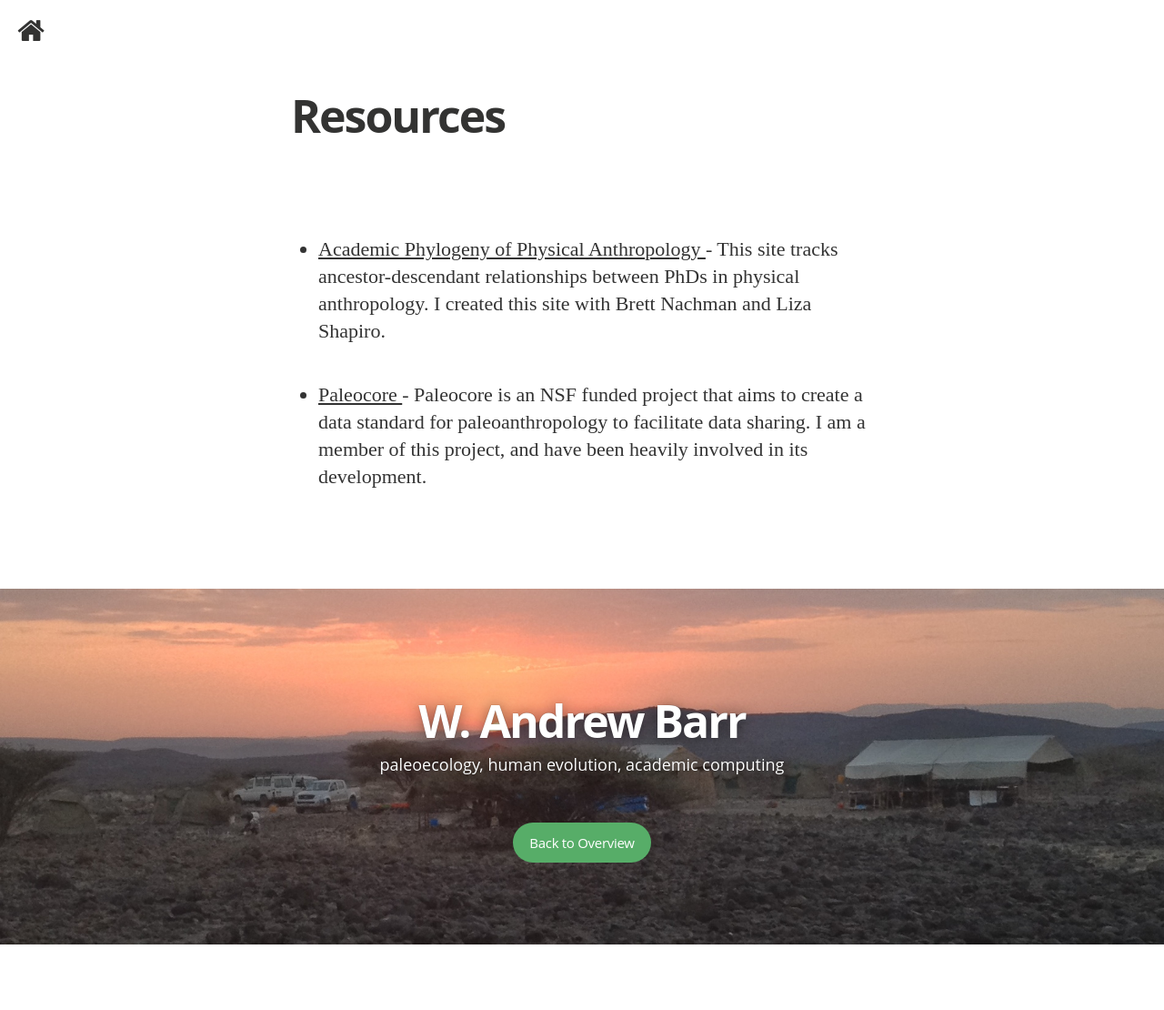
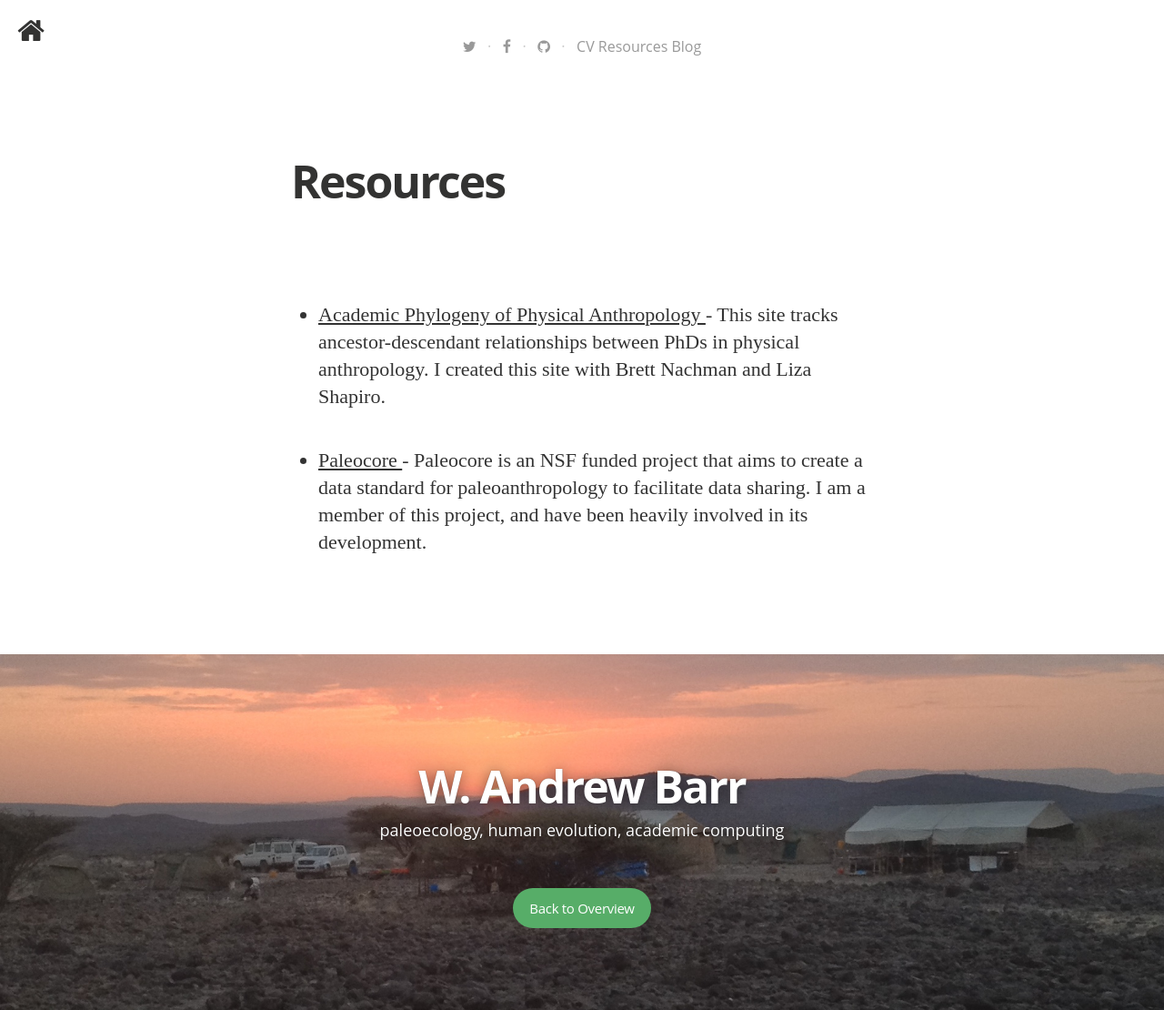
Before and after one commit to wabarr/personal, a Jekyll site: the page built from resources.md, in a window 1280 px wide. Shown: the whole page at 91% size. Built offline with Jekyll 4.4.1, drawn with Linux system fonts in a browser that asks for light colours; nearby versions of some CDN libraries; some web fonts are replaced; Markdown is read by kramdown in place of the engine named in the settings; before the commit the page ends 1038 px from its top, so only the background shows below that.

Commit message:
change header

```diff
--- a/_layouts/page.html
+++ b/_layouts/page.html
@@ -5,8 +5,13 @@
   {% include head.html %}
   <body itemscope itemtype="http://schema.org/Article">
     {% include header.html %}
+
     <main class="content" role="main">
+
       <article class="post">
+		<header class="blog-header">
+		{% include social_and_pagelinks.html %}
+		</header>
         {% if page.image %}
         <div class="article-image">
           <div class="post-image-image" style="background-image: url({% if page.image %}{{ page.image }}{% endif %})">
@@ -37,7 +42,8 @@
         <br>
         <br>
         {% endif %}
-        <section class="post-content">
+
+			<section class="post-content">
           <a name="topofpage"></a>
           {{content}}
         </section>
--- a/resources.md
+++ b/resources.md
@@ -4,7 +4,6 @@
 title: Resources
 ---
 
-
 {% for link in site.data.links %}
 *  [ {{ link.display }} ]( {{ link.url }} ) - {{ link.description }}
 {% endfor %}
```
